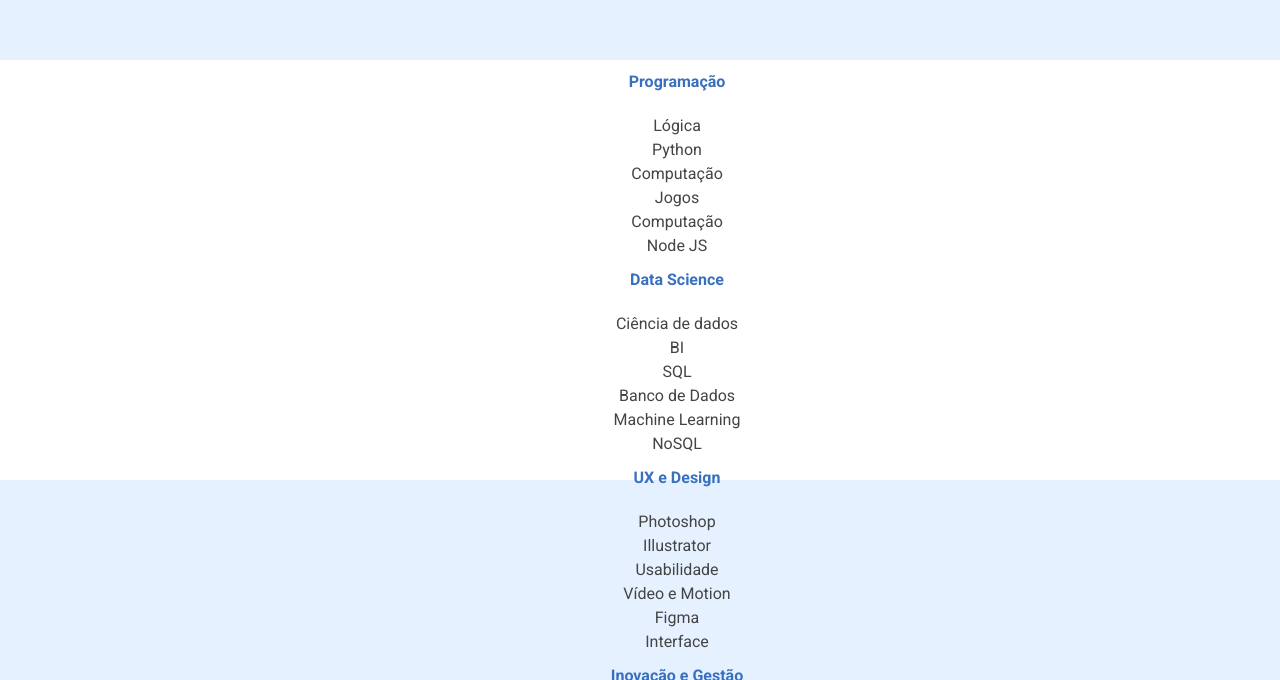
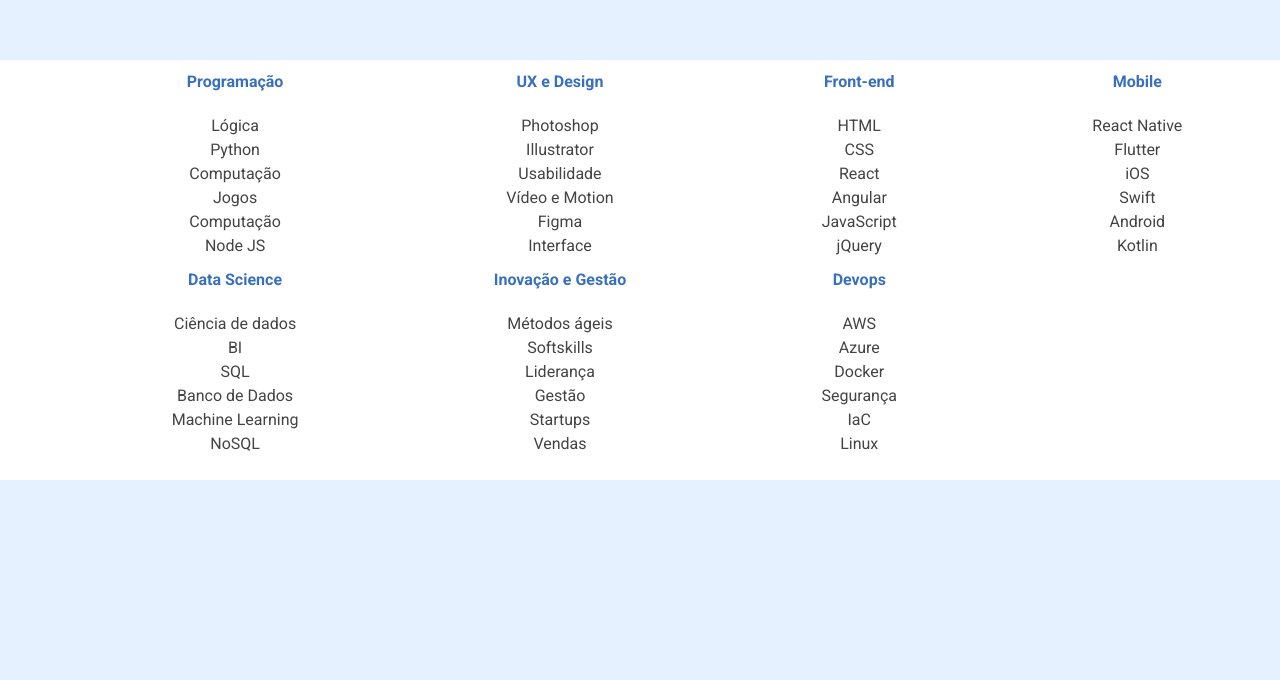
Before and after one commit to JorgeAndre2016/layouts-responsivos, a plain HTML site: page index.html in a window 1280 px wide. Shown: the part 637-1317 px from the top of the page. After the commit the page ends 1117 px from the top, so only its background shows below. Drawn offline with Linux system fonts and the light colour scheme.

Commit message:
chore: Linhas e colunas: flex-direction

```diff
--- a/css/estilos.css
+++ b/css/estilos.css
@@ -251,6 +251,9 @@
     line-height: 1.5;
     font-size: 16px;
     background-color: white;
+    display: flex;
+    flex-direction: column;
+    flex-wrap: wrap;
 }
 
 .rodape__titulo {
```
